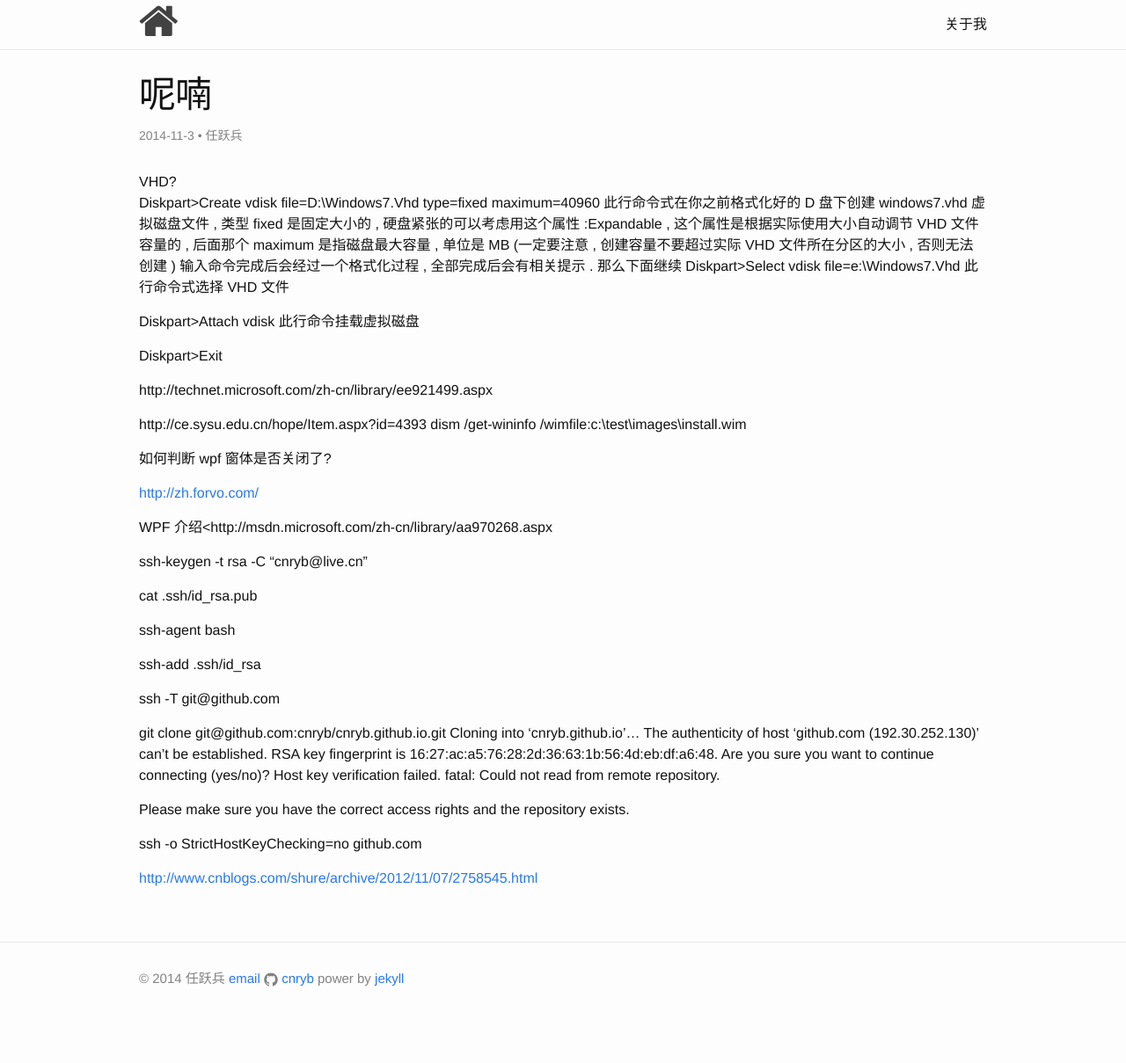
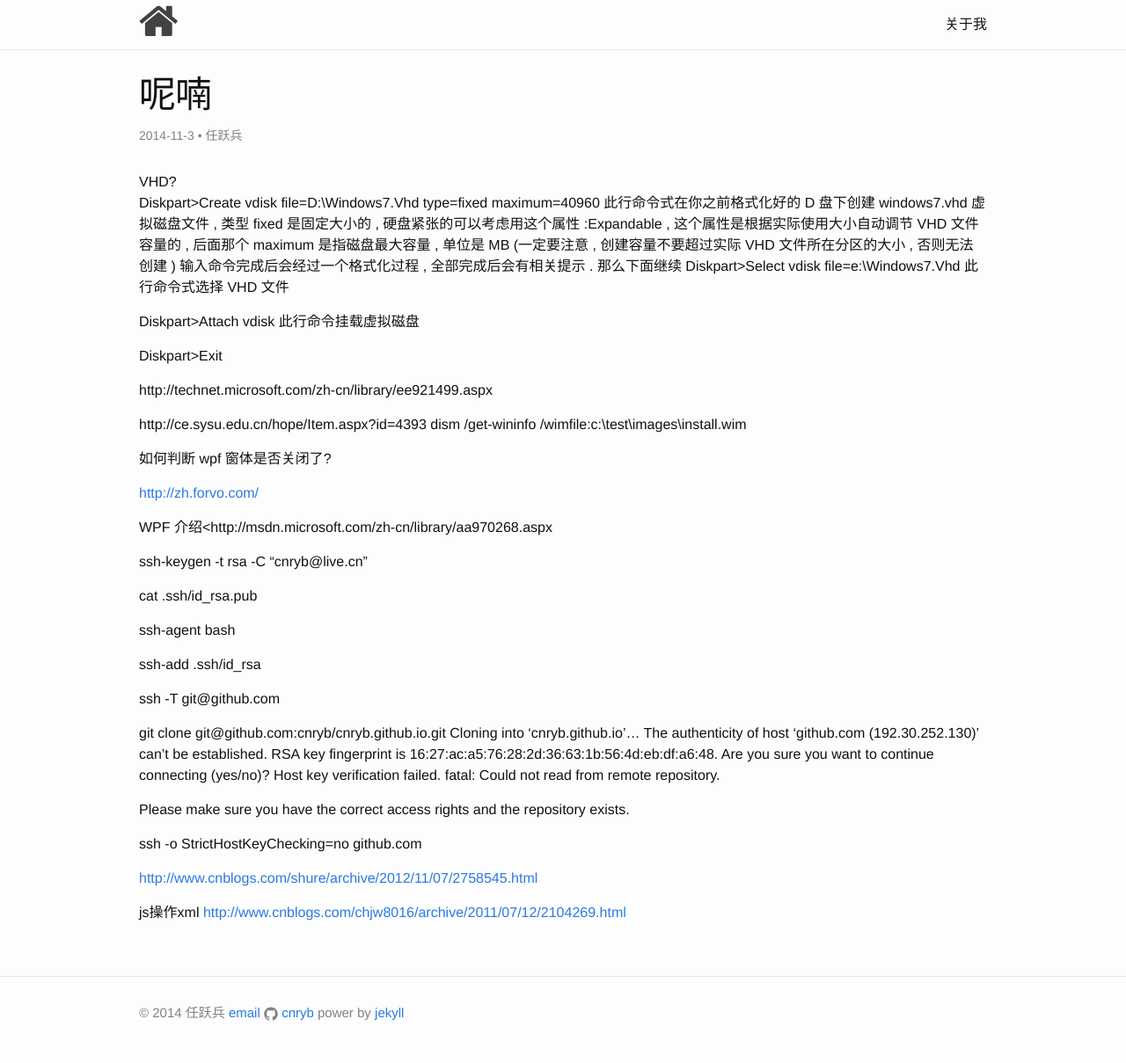
Before and after one commit to cnryb/cnryb.github.io, a Jekyll site: the page built from _posts/2014-11-03-呢喃.md, in a window 1280 px wide. Shown: the whole page at 88% size. Built offline with Jekyll 4.4.1, drawn with Linux system fonts in a browser that asks for light colours; nearby versions of some CDN libraries; comment, search, counter and statistics services are not loaded; before the commit the page ends 1170 px from its top, so only the background shows below that.

Commit message:
js操作xml

```diff
--- a/_posts/2014-11-03-呢喃.md
+++ b/_posts/2014-11-03-呢喃.md
@@ -60,3 +60,6 @@ and the repository exists.
 ssh -o StrictHostKeyChecking=no github.com
 
 <http://www.cnblogs.com/shure/archive/2012/11/07/2758545.html>
+
+js操作xml
+<http://www.cnblogs.com/chjw8016/archive/2011/07/12/2104269.html>
```
